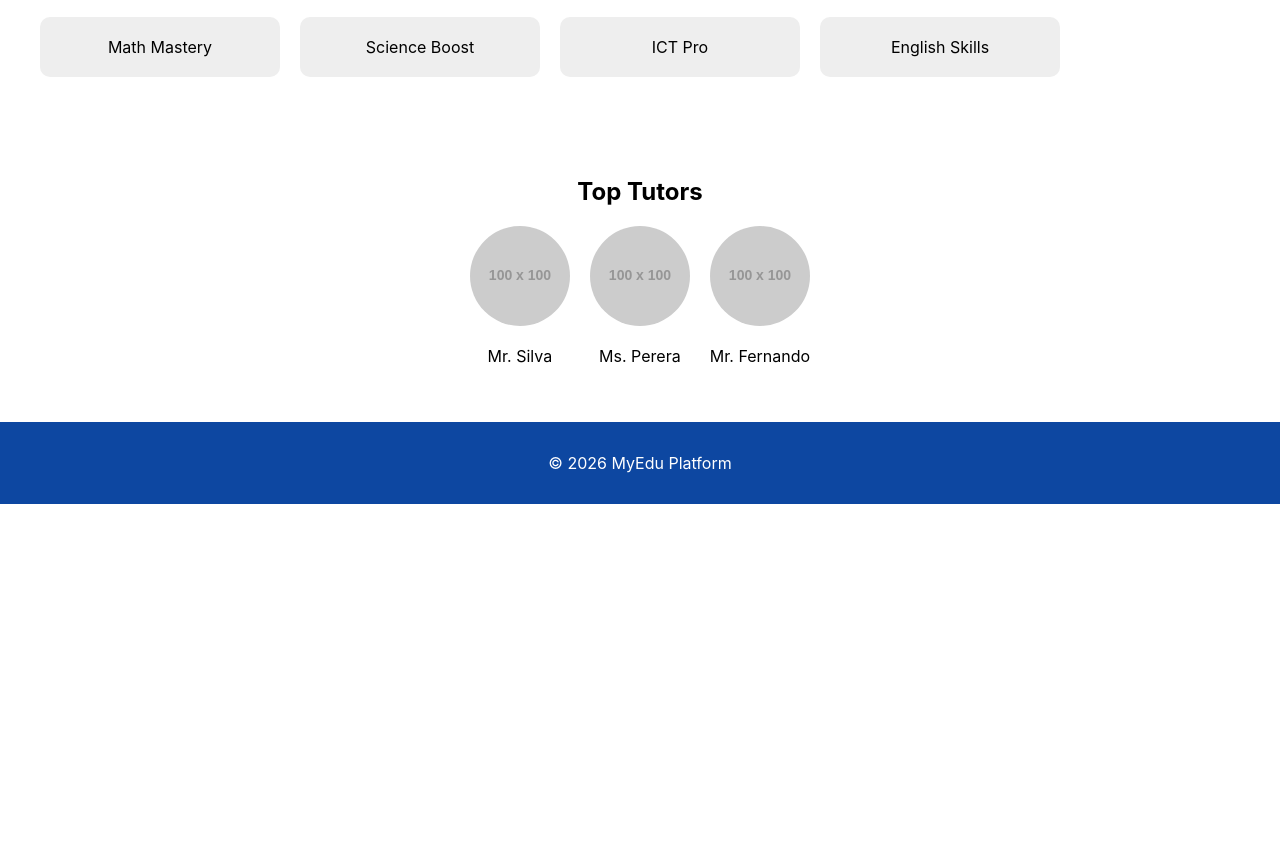
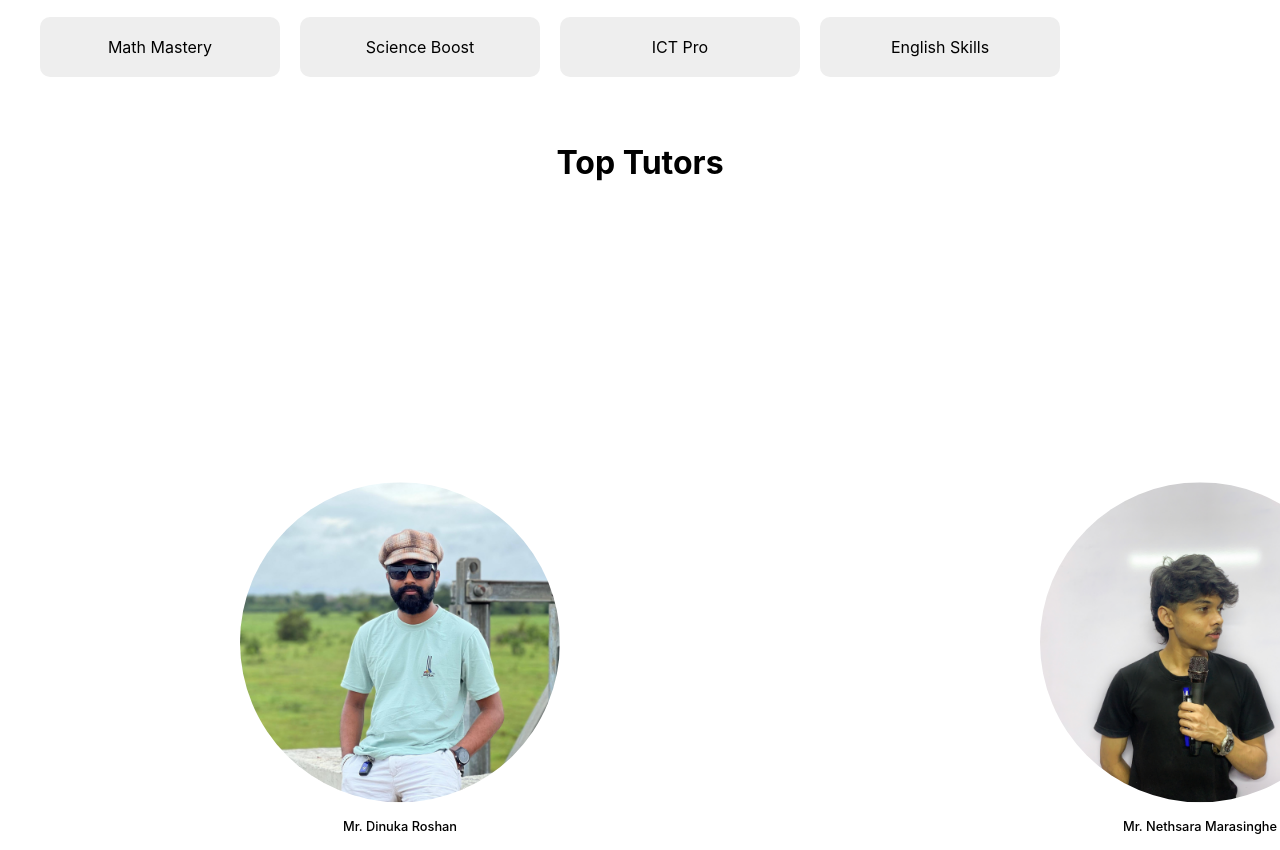
Before and after one commit to rootjester-design/web-app, a plain HTML site: page index.html in a window 1280 px wide. Shown: the part 656-1506 px from the top of the page. Before the commit the page ends 1160 px from the top, so only its background shows below. Drawn offline with Linux system fonts and the light colour scheme; placeholder pictures from the web are drawn by us.

Commit message:
Add files via upload

```diff
--- a/index.html
+++ b/index.html
@@ -46,23 +46,22 @@
 </section>
 
 <section class="tutors">
-  <h2>Top Tutors</h2>
+  <h2 style="font-size: xx-large;">Top Tutors</h2>
   <div class="tutor-cards">
     <div class="tutor">
-      <img src="https://via.placeholder.com/100">
-      <p>Mr. Silva</p>
+      <img src="Assests/Tutors/dinuka sir.jpg">
+      <p>Mr. Dinuka Roshan</p>
     </div>
     <div class="tutor">
-      <img src="https://via.placeholder.com/100">
-      <p>Ms. Perera</p>
+      <img src="Assests/Tutors/nethsara sir.jpg">
+      <p>Mr. Nethsara Marasinghe</p>
     </div>
     <div class="tutor">
-      <img src="https://via.placeholder.com/100">
-      <p>Mr. Fernando</p>
+      <img src="Assests/Tutors/inoka sir.jpg">
+      <p>Mr. Inoka Bandara</p>
     </div>
   </div>
 </section>
-
 <div class="modal" id="loginModal">
   <div class="modal-content">
     <span onclick="closeModal()" class="close">&times;</span>
@@ -74,7 +73,7 @@
 </div>
 
 <footer>
-  <p>© 2026 MyEdu Platform</p>
+  <p>© 2026 My Class Room</p>
 </footer>
 
 <script>
--- a/styles.css
+++ b/styles.css
@@ -200,16 +200,21 @@ nav a {
 
 /* TUTORS */
 .tutors {
-  padding: 40px;
+    font-weight: 800;
   text-align: center;
 }
 .tutor-cards {
-  display: flex;
-  justify-content: center;
-  gap: 20px;
+    display: flex;
+  overflow-x: auto;
+
 }
 .tutor img {
   border-radius: 50%;
+}
+.tutor {
+    scale: 40%;
+    font-size: xx-large;
+    font-weight: 500;
 }
 
 /* MODAL */
@@ -234,7 +239,7 @@ nav a {
 /* SCROLL ANIMATION */
 section {
   opacity: 0;
-  transform: translateY(50px);
+  transform: translateY(100px);
   transition: 0.5s;
 }
 section.show {
```
Also changed, not shown: Assests/Tutors/dinuka sir.jpg (added), Assests/Tutors/inoka sir.jpg (added), Assests/Tutors/nethsara sir.jpg (added), script.js (line endings or trailing spaces).
